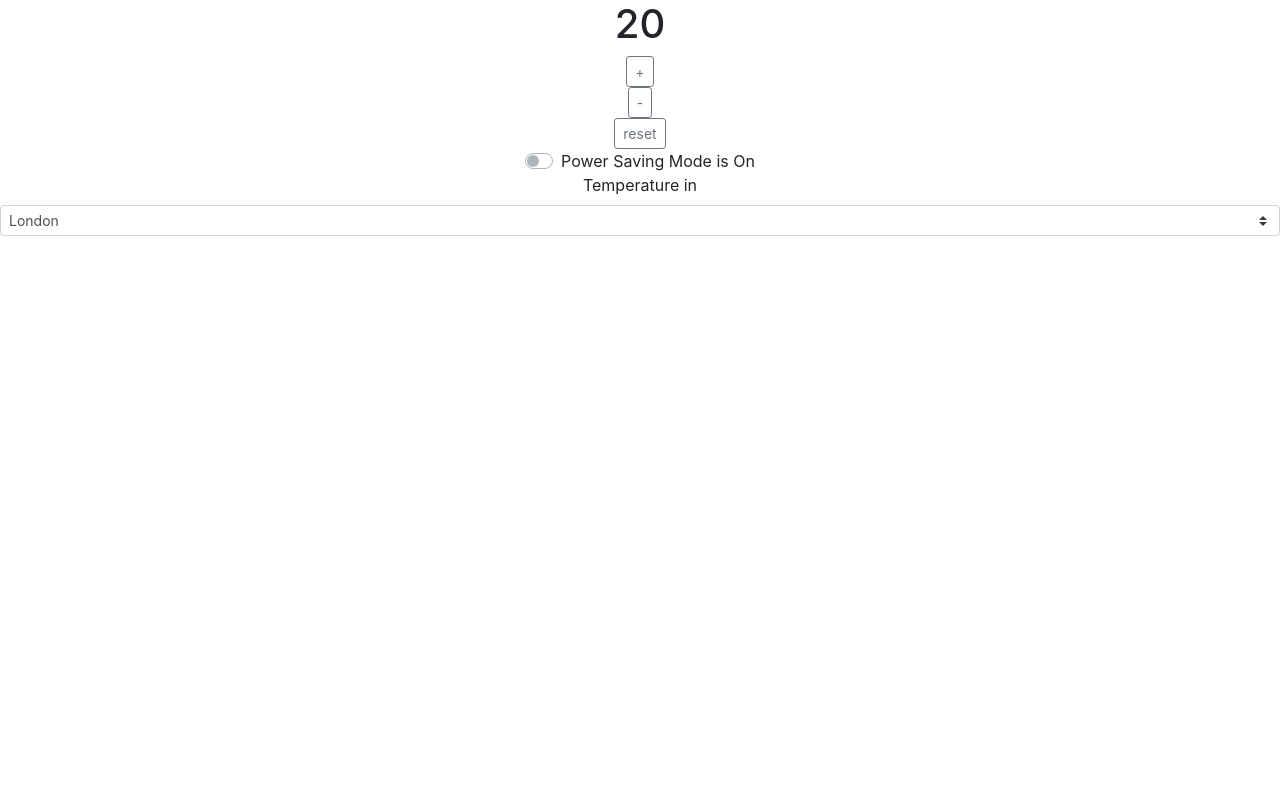
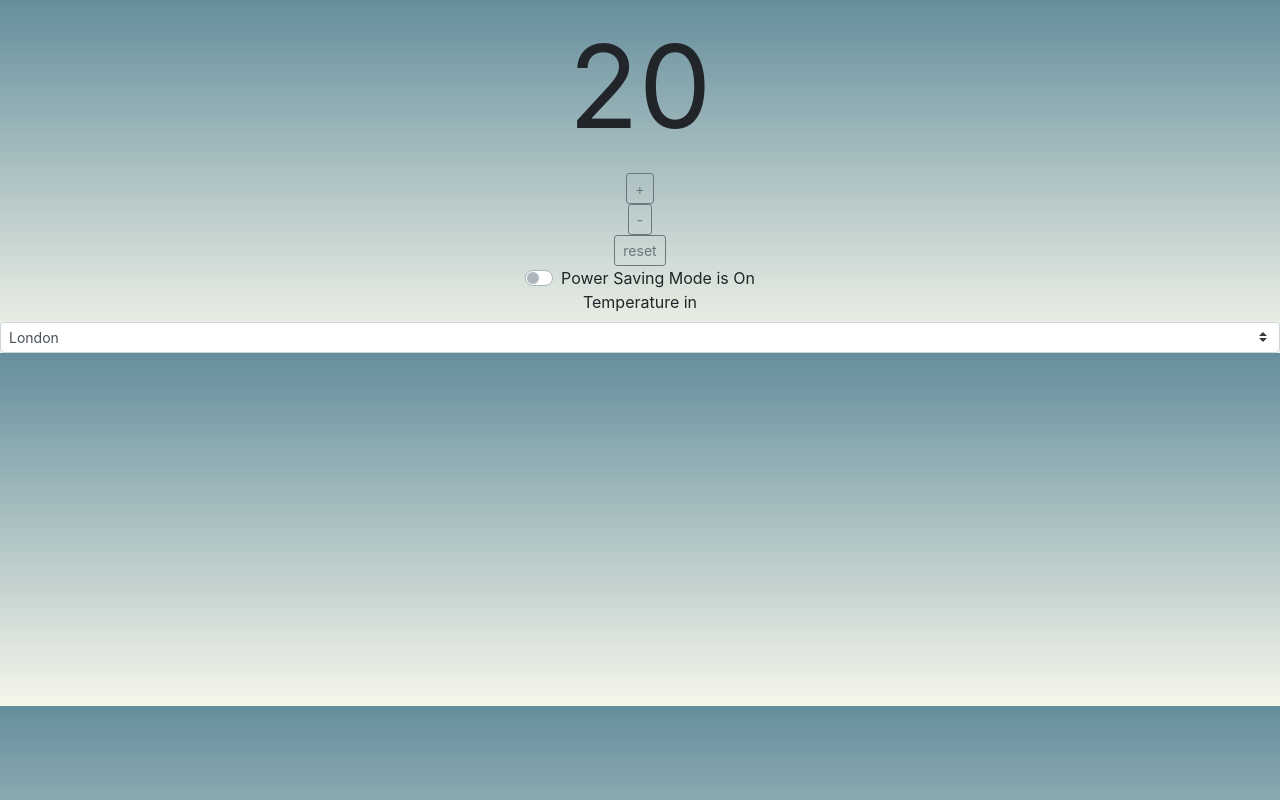
Before and after one commit to KG700/Thermostat-revisited-React, a React (Create React App) app: page / in a window 1280 px wide. Built offline with nearby package versions, Linux system fonts and the light colour scheme.

Commit message:
Added styling to background

```diff
--- /dev/null
+++ b/src/Temperature/Temperature.css
@@ -0,0 +1,3 @@
+.Temperature {
+  font-size: 9vw;
+}
--- a/src/Temperature/Temperature.js
+++ b/src/Temperature/Temperature.js
@@ -1,9 +1,10 @@
 import React from 'react';
+import './Temperature.css';
 
 const Temperature = (props) => {
   return (
-    <div>
-      <h1 className="temperature">{props.value}</h1>
+    <div className="Temperature">
+        {props.value}
     </div>
   )
 }
--- a/src/index.css
+++ b/src/index.css
@@ -1,13 +1,4 @@
 body {
-  margin: 0;
-  font-family: -apple-system, BlinkMacSystemFont, 'Segoe UI', 'Roboto', 'Oxygen',
-    'Ubuntu', 'Cantarell', 'Fira Sans', 'Droid Sans', 'Helvetica Neue',
-    sans-serif;
-  -webkit-font-smoothing: antialiased;
-  -moz-osx-font-smoothing: grayscale;
+  height: 100%;
+  background-image: linear-gradient(#658E9C, #F6F7EB);
 }
-
-code {
-  font-family: source-code-pro, Menlo, Monaco, Consolas, 'Courier New',
-    monospace;
-}
```
